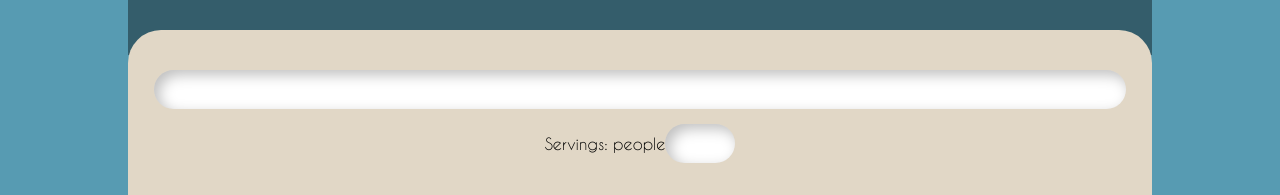
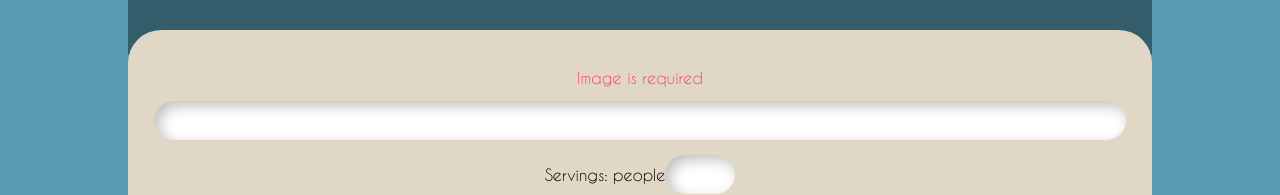
Before and after one commit to zhva/PocketRecipes, a React (Create React App) app: page /create-recipe in a window 1280 px wide. Shown: the part 425-620 px from the top of the page. Built offline with nearby package versions, Linux system fonts and the light colour scheme; no server answers; the HTML template or start-up script is replaced by a standard one.

Commit message:
adds verification that image is not empty

```diff
--- a/src/components/CreateRecipe.jsx
+++ b/src/components/CreateRecipe.jsx
@@ -112,6 +112,7 @@ export const CreateRecipe = () => {
             <ImageUpload backLink='/path/to/backlink' setImageSrc={setImageSrc} imageSrc={imageSrc && imageSrc.base64}/>
             <Card>
                 <div className='recipe-card-container'>
+                { !imageSrc && <div className='formik-errors'>{ 'Image is required' }</div> }
                   <RecipeHeadlines
                     recipeName={values.name}
                     servings={values.servings}
```
